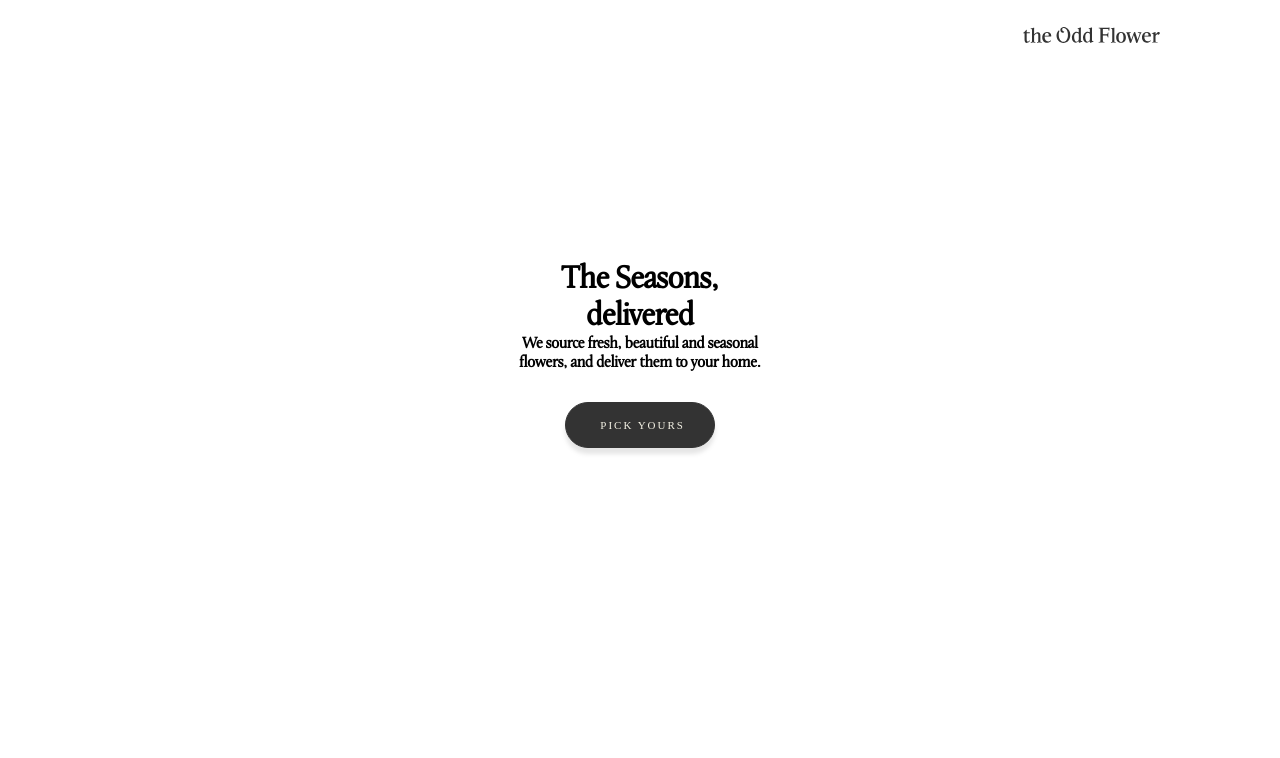
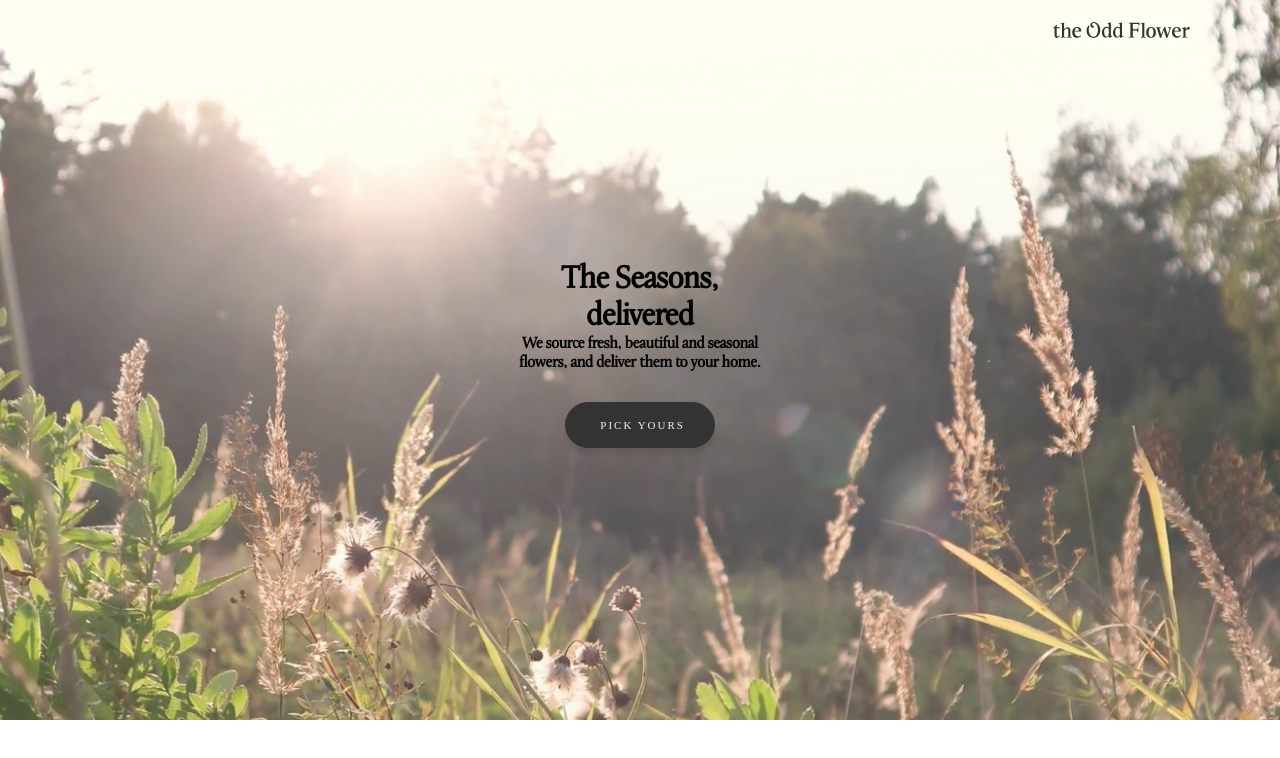
Before and after one commit to StudioRotate/rotate-interview, a Nuxt app: page / in a window 1280 px wide. Shown: the top 758 px of the page. Built offline with nearby package versions, Linux system fonts and the light colour scheme.

Commit message:
Make background image responsive

```diff
--- a/components/Header.vue
+++ b/components/Header.vue
@@ -27,14 +27,13 @@ name: 'Header'
     position: fixed;
     justify-content: flex-end;
     width: 100%;
-    padding-top: 25px;
-    padding-right: 30px;
-    padding-bottom: 50px;
-    padding-left: 30px;
+    margin-top: 20px;
+
   }
 
   .Header_Logo {
     width: 137px;
+
   }
 
   .Header_Cart {
--- a/components/Hero.vue
+++ b/components/Hero.vue
@@ -29,23 +29,18 @@ data() {
 }
 .Hero {
     display: flex;
-    flex: column nowrap;
     align-items: center;
     justify-content: center;
     background: center;
+    background-image: url(/imgs/home_hero.jpg);
+    background-size: cover;
+    background-repeat: no-repeat;
     height: 90vh;
 }
 
-@media screen and (min-width: 401 px) {
-  .Hero {
-  background-image: url(/imgs/hero_background_desktop.jpg);
-  background-size: cover;
-  background-repeat: no-repeat
-   }
-}
-@media screen and (max-width: 400px) {
+@media screen and (min-width: 401px) {
     .Hero {
-    background-image: url(/imgs/home_hero.jpg);
+    background-image: url(/imgs/hero_background_desktop.jpg);
     background-size: cover;
     background-repeat: no-repeat;
     }
```
